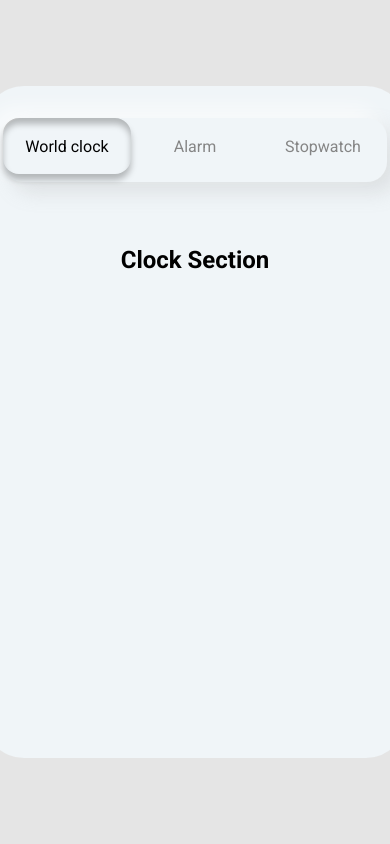
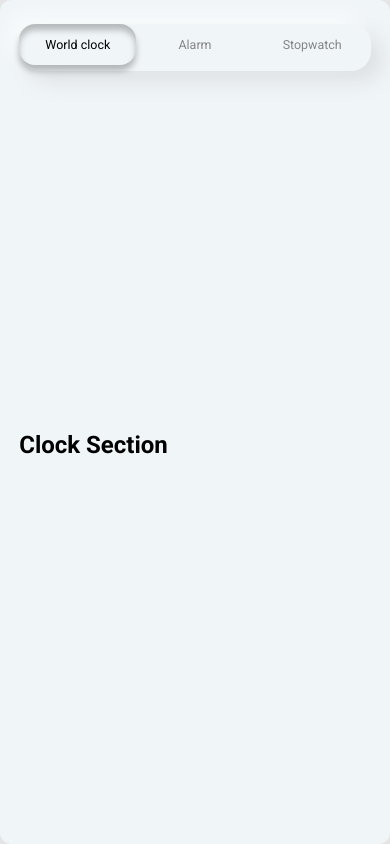
Before and after one commit to sohailan77/Clockify, a plain HTML site: page index.html in a window 390 px wide. Drawn offline with Linux system fonts and the light colour scheme.

Commit message:
Add initial responsive layout and mobile styles

```diff
--- a/style.css
+++ b/style.css
@@ -7,17 +7,21 @@
 
 body {
   background-color: #e5e5e5;
-  height: 100vh;
+  min-height: 100vh;
   display: flex;
   justify-content: center;
   align-items: center;
 }
 
 .main-container {
+  display: flex;
+  flex-direction: column;
   background-color: #f0f5f8;
-  border-radius: 40px;
-  height: 42rem;
-  padding: 2rem 1.2rem;
+  border-radius: 3vw;
+  width: 100%;
+  max-width: 27rem;
+  height: 44rem;
+  padding: 1.5rem 1.2rem;
 }
 
 .nav-tabs {
@@ -29,8 +33,9 @@ body {
   box-shadow:
     -10px -10px 20px 0 rgba(255, 255, 255, 0.65),
     10px 10px 20px 0 rgba(164, 164, 164, 0.25);
-  height: 4rem;
-  width: 24rem;
+  width: 100%;
+  max-width: 24rem;
+  height: min(4rem, 12vw);
   user-select: none;
   -webkit-tap-highlight-color: transparent;
 }
@@ -40,11 +45,11 @@ body {
   justify-content: center;
   align-items: center;
   color: #858585;
-  font-size: 1rem;
+  font-size: min(1rem, 3.2vw);
+  height: min(3.5rem, 10.5vw);
   z-index: 9;
   cursor: pointer;
   background: transparent;
-  height: 3.5rem;
   transition: color 0.3s ease 0.2s;
 }
 
@@ -53,7 +58,7 @@ body {
   position: absolute;
   top: 0;
   left: 0;
-  height: 3.5rem;
+  height: min(3.5rem, 10.5vw);
   width: calc(100% / 3);
   z-index: 1;
   box-shadow:
@@ -77,9 +82,18 @@ body {
   }
 }
 
+main {
+  flex: 1;
+  display: flex;
+  flex-direction: column;
+  justify-content: center;
+  align-items: center;
+}
 main section {
   display: none;
-  width: 24rem;
+  width: 100%;
+  max-width: 24rem;
+  margin: 0 auto;
 }
 
 main .visible {
@@ -87,7 +101,23 @@ main .visible {
   animation: fadeUp 0.35s ease;
 }
 
-main {
-  margin-top: 4rem;
-  text-align: center;
+/* Analog Clock section  */
+
+.clock-container {
+  background-color: red;
+  width: min(18rem, 45vw);
+  aspect-ratio: 1 / 1;
+  margin: 0 auto;
+  width: 80%;
+  border-radius: 50%;
 }
+
+@media (max-width: 500px) {
+  .main-container {
+    height: 100vh;
+  }
+
+  .clock-container {
+    width: 100%;
+  }
+}
```
